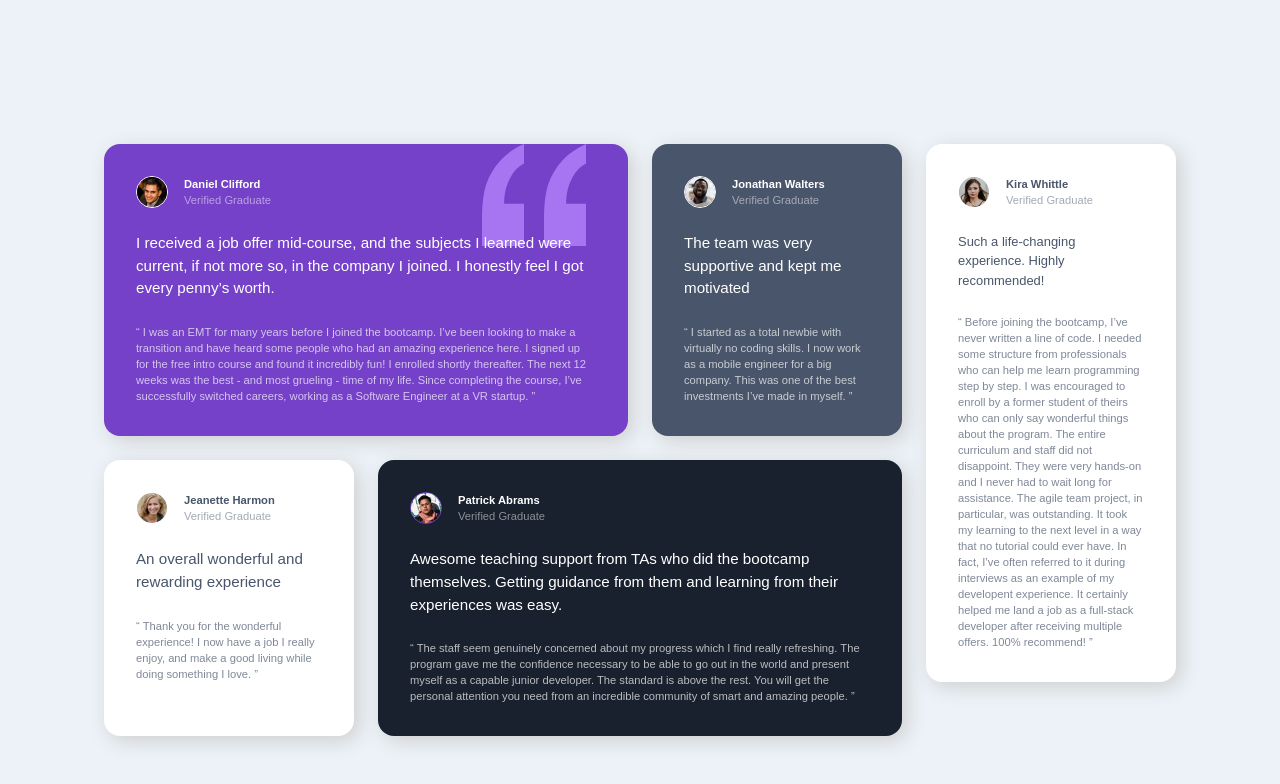
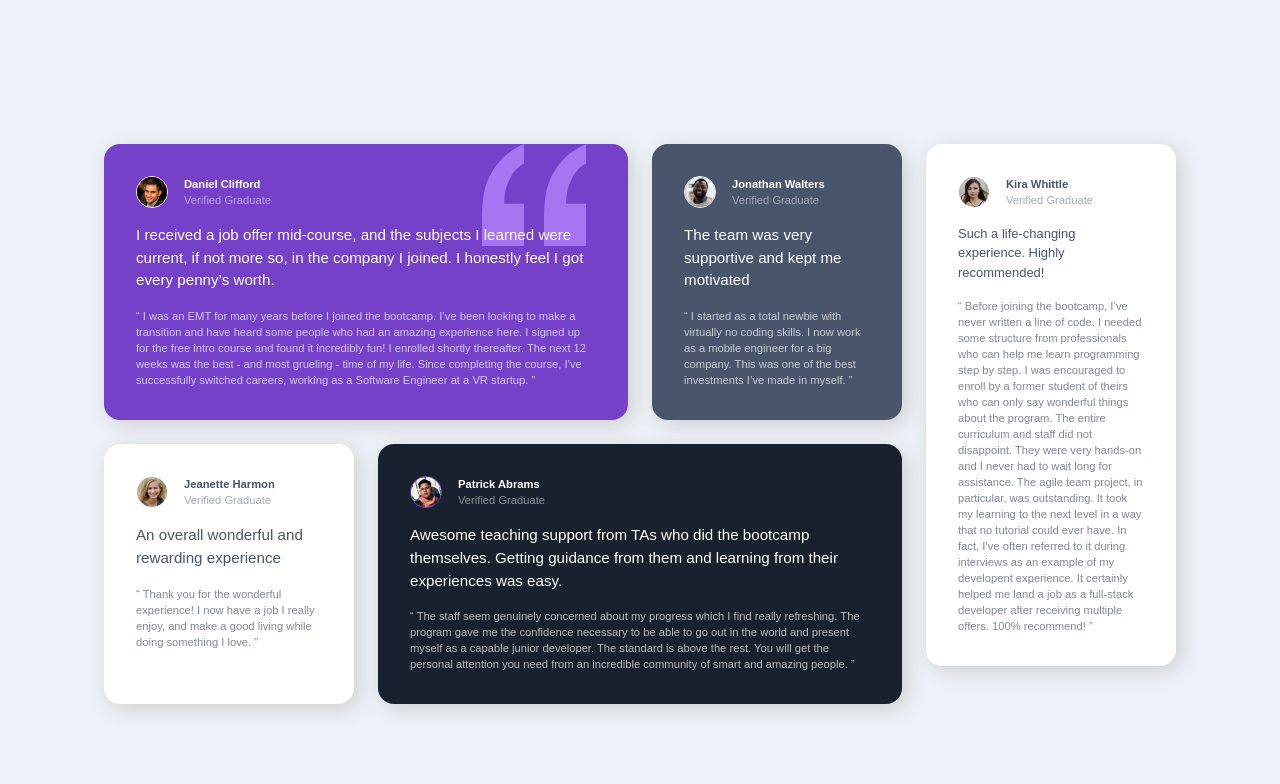
Before and after one commit to lekdup/Testimonial_Grid_Section, a website: page index.html in a window 1280 px wide. Drawn offline with Linux system fonts and the light colour scheme.

Commit message:
changed padding

```diff
--- a/sass/main.scss
+++ b/sass/main.scss
@@ -39,7 +39,7 @@ article {
         }
     }
     h1 {
-        padding: 1.5rem 0;
+        padding: 1rem 0;
         color: $White;
         font-weight: 500;
     }
```
Also changed, not shown: style.css.
